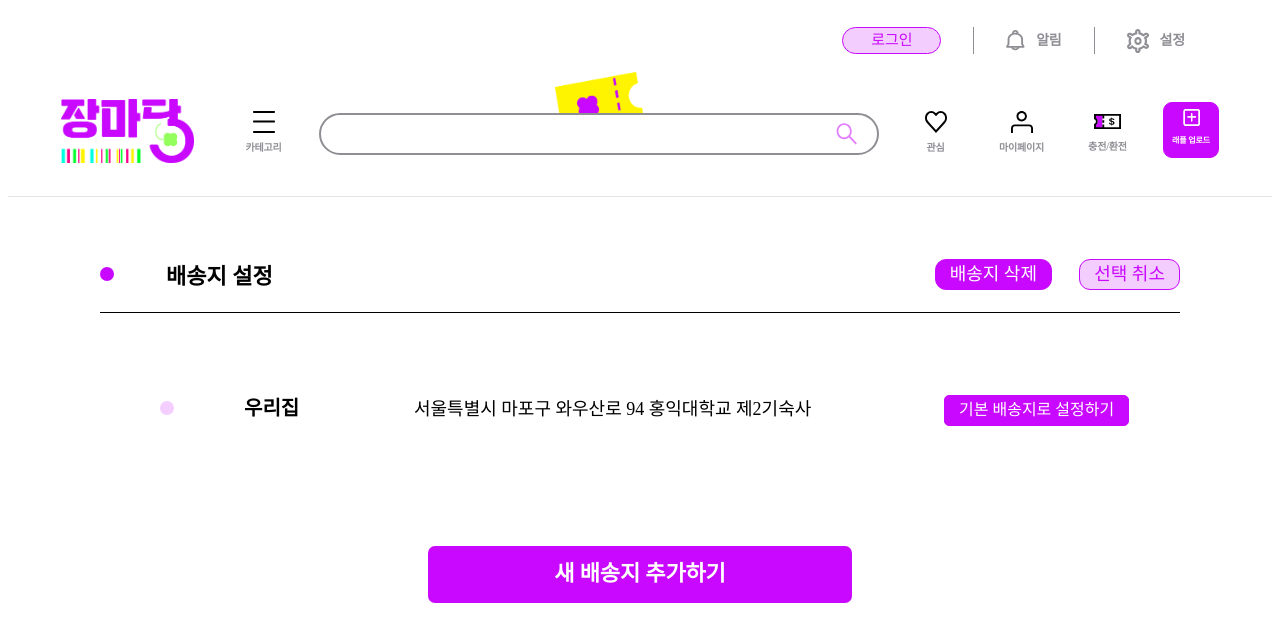
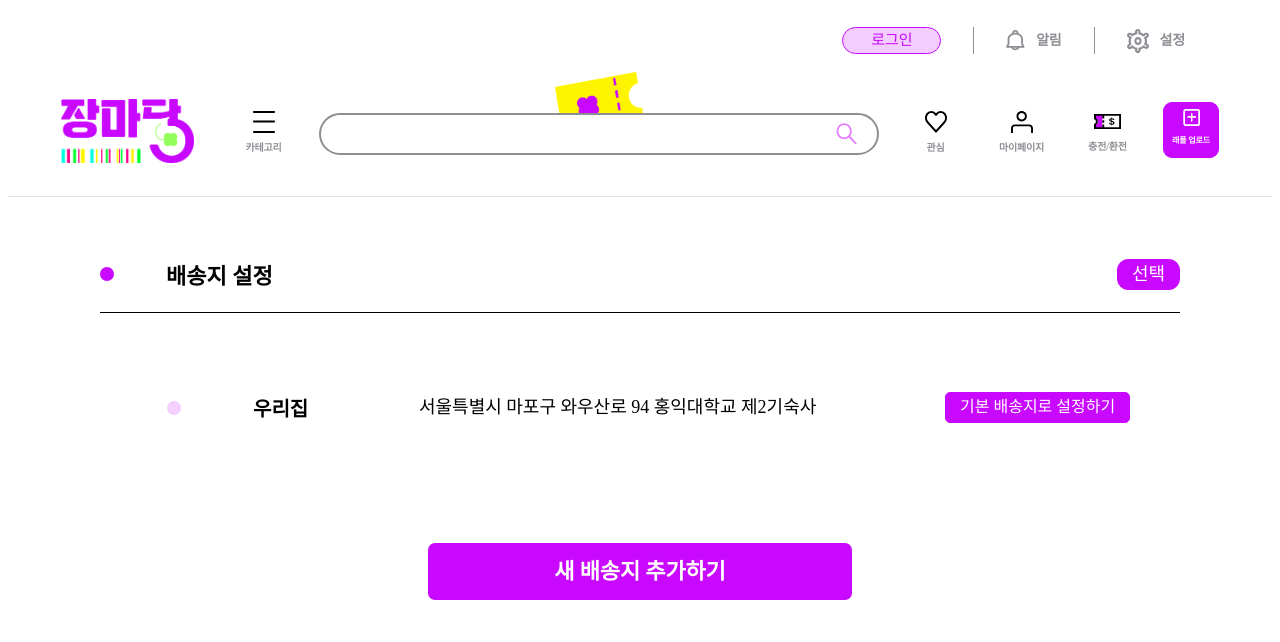
Before and after one commit to JMarketYard/Front-end, a React (Vite) app: page /address in a window 1280 px wide. Shown: the top 642 px of the page. Built offline with nearby package versions, Linux system fonts and the light colour scheme.

Commit message:
Feat: 배송지 선택 svg 컴포넌트 이용 #17
- svg 컴포넌트 이용 위한 패키지 설치
- vite-plugin-svgr, @svgr/rollup -D 설치
- svg 컴포넌트 이용해 선택할 때마다 체크박스 UI 변하도록 조정

```diff
--- /dev/null
+++ b/custom.d.ts
@@ -0,0 +1,6 @@
+declare module '*.svg' {
+  import React = require('react');
+  export const ReactComponent: React.FC<React.SVGProps<SVGSVGElement>>;
+  const src: string;
+  export default src;
+}
--- a/package.json
+++ b/package.json
@@ -20,10 +20,12 @@
     "react-dom": "^18.3.1",
     "react-router-dom": "^7.1.1",
     "styled-components": "^6.1.14",
+    "vite-plugin-svgr": "^4.3.0",
     "zustand": "^5.0.3"
   },
   "devDependencies": {
     "@eslint/js": "^9.17.0",
+    "@svgr/rollup": "^8.1.0",
     "@types/react": "^18.3.18",
     "@types/react-dom": "^18.3.5",
     "@vitejs/plugin-react-swc": "^3.5.0",
--- a/src/pages/address/addressSetPage.tsx
+++ b/src/pages/address/addressSetPage.tsx
@@ -11,20 +11,21 @@ const AddressSetPage = () => {
       <BigTitle>
         배송지 설정
         {isSelect
-        ? <SelectBtn onClick={()=>setIsSelect(false)}>선택</SelectBtn>
-        : <>
+        ? <>
         <SelectBtn
         $right={'128px'}
         >배송지 삭제</SelectBtn>
         <SelectBtn
         $background={'rgba(201, 8, 255, 0.20)'}
         color={'#C908FF'}
-        onClick={()=>setIsSelect(true)}
+        onClick={()=>setIsSelect(false)}
         >선택 취소</SelectBtn>
-        </>}
+        </>
+        : <SelectBtn onClick={()=>setIsSelect(true)}>선택</SelectBtn>
+        }
       </BigTitle>
       <AddressList>
-        <Address />
+        <Address isSelect={isSelect} />
       </AddressList>
       <Button>새 배송지 추가하기</Button>
     </Wrapper>
--- a/src/pages/address/components/Address.tsx
+++ b/src/pages/address/components/Address.tsx
@@ -1,13 +1,22 @@
+/// <reference types="vite-plugin-svgr/client" />
 import { useState } from "react";
 import styled from "styled-components";
+import { ReactComponent as checkbox } from "../../../assets/imgCheckbox.svg";
 
-const Address = () => {
+const Address = ({isSelect}:{isSelect:boolean}) => {
   // 임의의 default state: 후에 데이터 연결하면 삭제할 state
   const [isDefault, setIsDefault] = useState(false);
+  const [isClicked, setIsClicked] = useState(false);
   return (
     <>
     <List>
-      <ListIcon />
+      {isSelect ?
+      <Checkbox
+      height={27.1}
+      onClick={()=>setIsClicked(!isClicked)}
+      fill={isClicked ? "#C908FF" : "none"}
+      />
+    : <ListIcon />}
       <TitleSpan>우리집</TitleSpan>
       <AddressSpan>서울특별시 마포구 와우산로 94 홍익대학교 제2기숙사</AddressSpan>
       <SetBtn
@@ -27,16 +36,23 @@ export default Address;
 
 const List = styled.li`
   display: flex;
-  align-items: baseline;
-  column-gap: 70px;
+  align-items: center;
+  column-gap: 66px;
   width: 1000px;
   box-sizing: border-box;
+`
+
+const Checkbox = styled(checkbox)`
+  &:hover {
+    cursor: pointer;
+  };
 `
 
 const ListIcon = styled.span`
     display: inline-block;
     width: 14px;
     height: 14px;
+    margin: 6.5px;
     background-color: rgba(201, 8, 255, 0.20);
     border-radius: 100%;
     // margin-right: 78px;
--- a/tsconfig.json
+++ b/tsconfig.json
@@ -16,6 +16,6 @@
       "noEmit": true,
       "jsx": "react-jsx"
     },
-    "include": ["src"],
-    "references": [{ "path": "./tsconfig.node.json" }]
+    "include": ["src", "custom.d.ts", "svg.d.ts"],
+    "references": [{ "path": "./tsconfig.node.json" }],
   }
--- a/vite.config.ts
+++ b/vite.config.ts
@@ -1,7 +1,8 @@
 import { defineConfig } from 'vite'
 import react from '@vitejs/plugin-react-swc'
+import svgr from '@svgr/rollup'
 
 // https://vite.dev/config/
 export default defineConfig({
-  plugins: [react()],
-})
+  plugins: [react(), svgr()]
+});
```
Also changed, not shown: svg.d.ts (added, +8 -0 lines), src/assets/imgCheckbox.svg (added), 1 other file (tests, documents, lock files or other folders).
